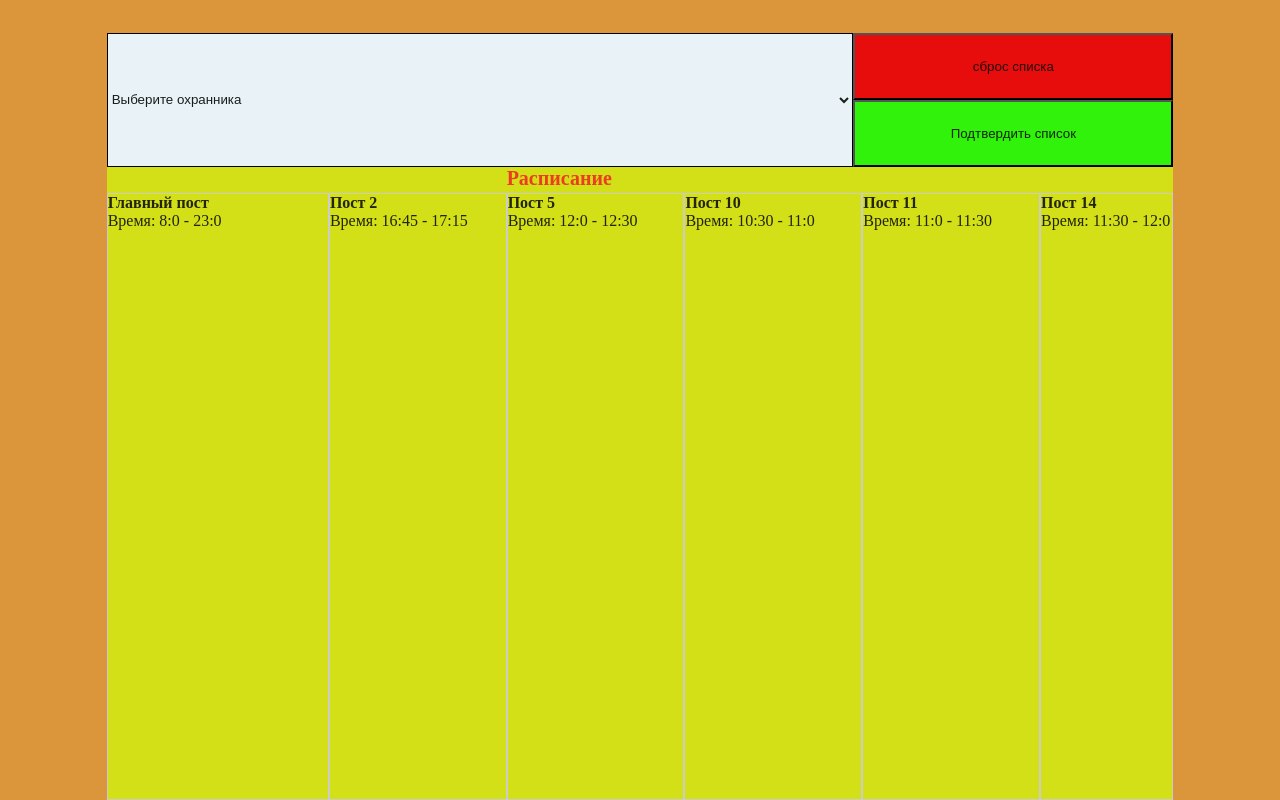
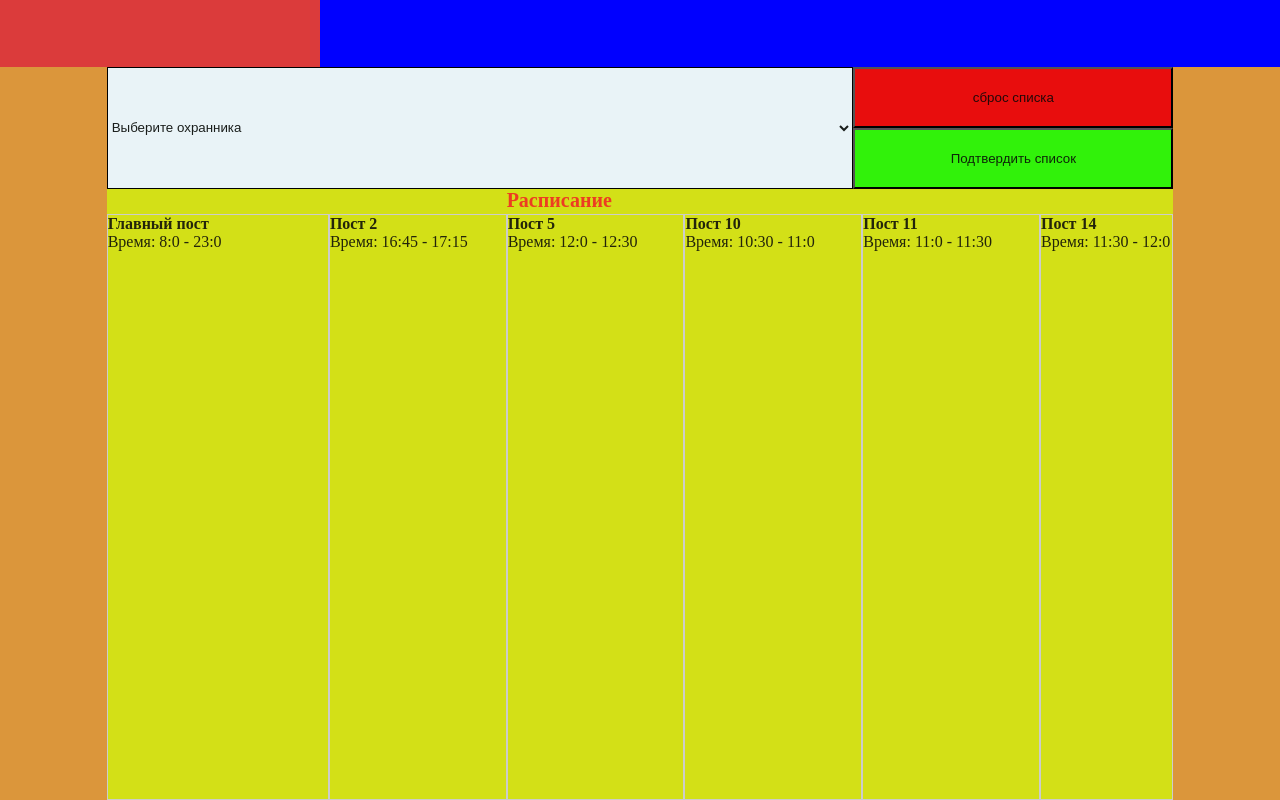
Before and after one commit to loginVeb/pwaturbo, a Next.js app: page / in a window 1280 px wide. Built offline with nearby package versions, Linux system fonts and the light colour scheme.

Commit message:
ref rab5

```diff
--- a/app/page.module.css
+++ b/app/page.module.css
@@ -14,7 +14,7 @@
 }
 
 .table{
-  grid-area: 1/1/25/25;
+  grid-area: 2/1/25/25;
   color: #1c382b;
   background: #db963b;
   display: grid;
@@ -28,7 +28,7 @@
 }
 
 .field{
-  grid-area: 2/3/6/17;
+  grid-area: 1/3/5/17;
   color: #191d1b;
   background: #e9f3f7;
 
@@ -36,21 +36,21 @@
 }
 
 .reset{
-  grid-area: 2/17/4/23;
+  grid-area: 1/17/3/23;
   color: #080808de;
   background: hwb(0 5% 9%);
 
 }
 
 .confirmButton{
-  grid-area: 4/17/6/23;
+  grid-area: 3/17/5/23;
   color: #080808de;
   background: hwb(110 4% 5%);
 
 }
 
 .dvList{
-  grid-area: 6/3/25/23;
+  grid-area: 5/3/25/23;
   color: #080808de;
   background: hwb(64 9% 12%);
   display: grid;
@@ -127,7 +127,7 @@
   }
 
   .field{
-    grid-area: 2/1/6/17;
+    grid-area: 1/1/5/17;
     color: #191d1b;
     background: #e9f3f7;
 
@@ -135,21 +135,21 @@
   }
 
   .reset{
-    grid-area: 2/17/4/25;
+    grid-area: 1/17/3/25;
     color: #080808de;
     background: hwb(0 5% 9%);
 
   }
 
   .confirmButton{
-    grid-area: 4/17/6/25;
+    grid-area: 3/17/5/25;
     color: #080808de;
     background: hwb(110 4% 5%);
 
   }
 
   .dvList{
-    grid-area: 6/1/25/25;
+    grid-area: 5/1/25/25;
     color: #080808de;
     background: hwb(64 9% 12%);
     display: grid;
@@ -196,7 +196,7 @@
   }
 
   .field{
-    grid-area: 2/1/6/17;
+    grid-area: 1/1/5/17;
     color: #191d1b;
     background: #e9f3f7;
 
@@ -204,21 +204,21 @@
   }
 
   .reset{
-    grid-area: 2/17/4/25;
+    grid-area: 1/17/3/25;
     color: #080808de;
     background: hwb(0 5% 9%);
 
   }
 
   .confirmButton{
-    grid-area: 4/17/6/25;
+    grid-area: 3/17/5/25;
     color: #080808de;
     background: hwb(110 4% 5%);
 
   }
 
   .dvList{
-    grid-area: 6/1/25/25;
+    grid-area: 5/1/25/25;
     color: #080808de;
     background: hwb(64 9% 12%);
     display: grid;
```
